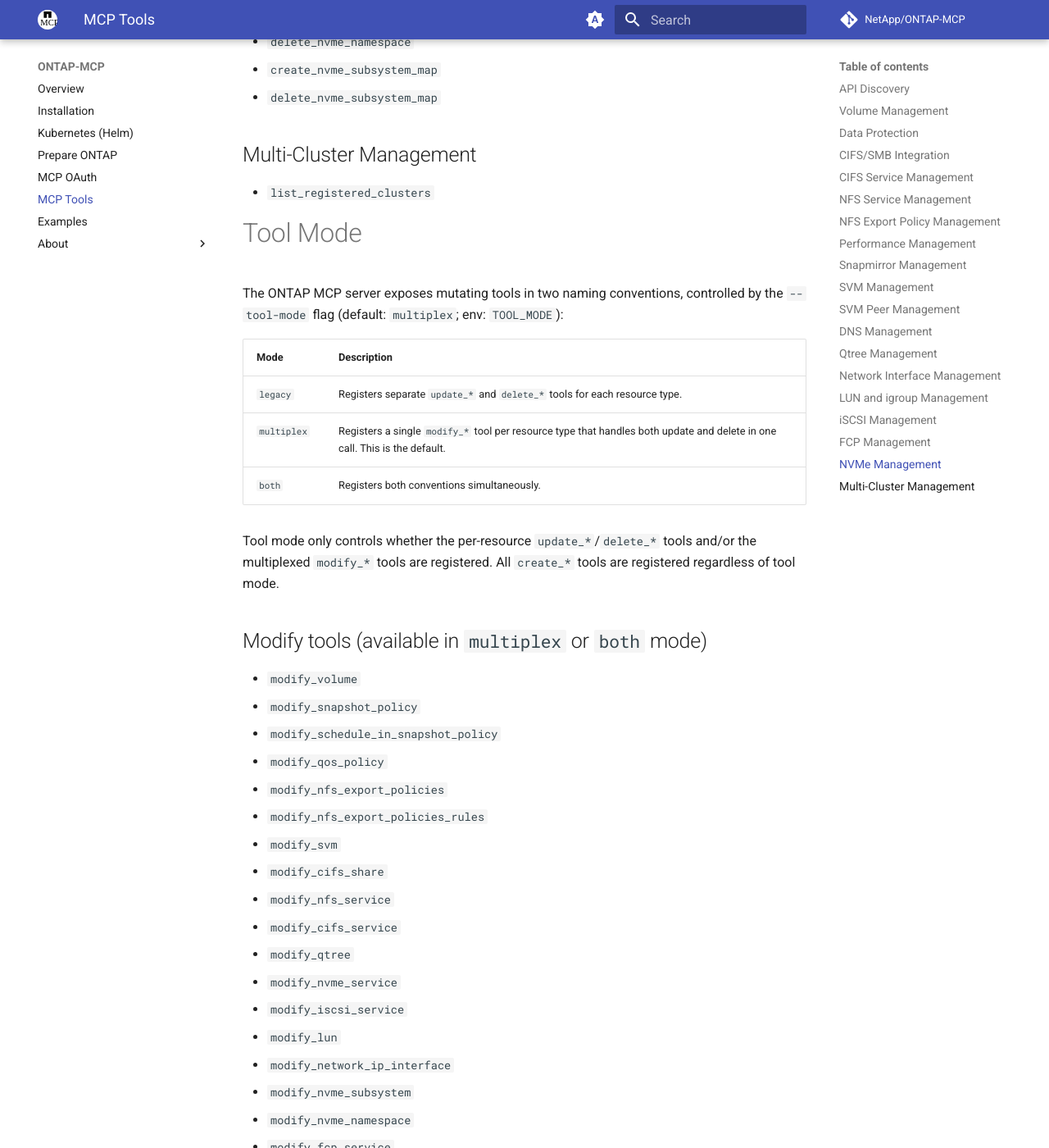
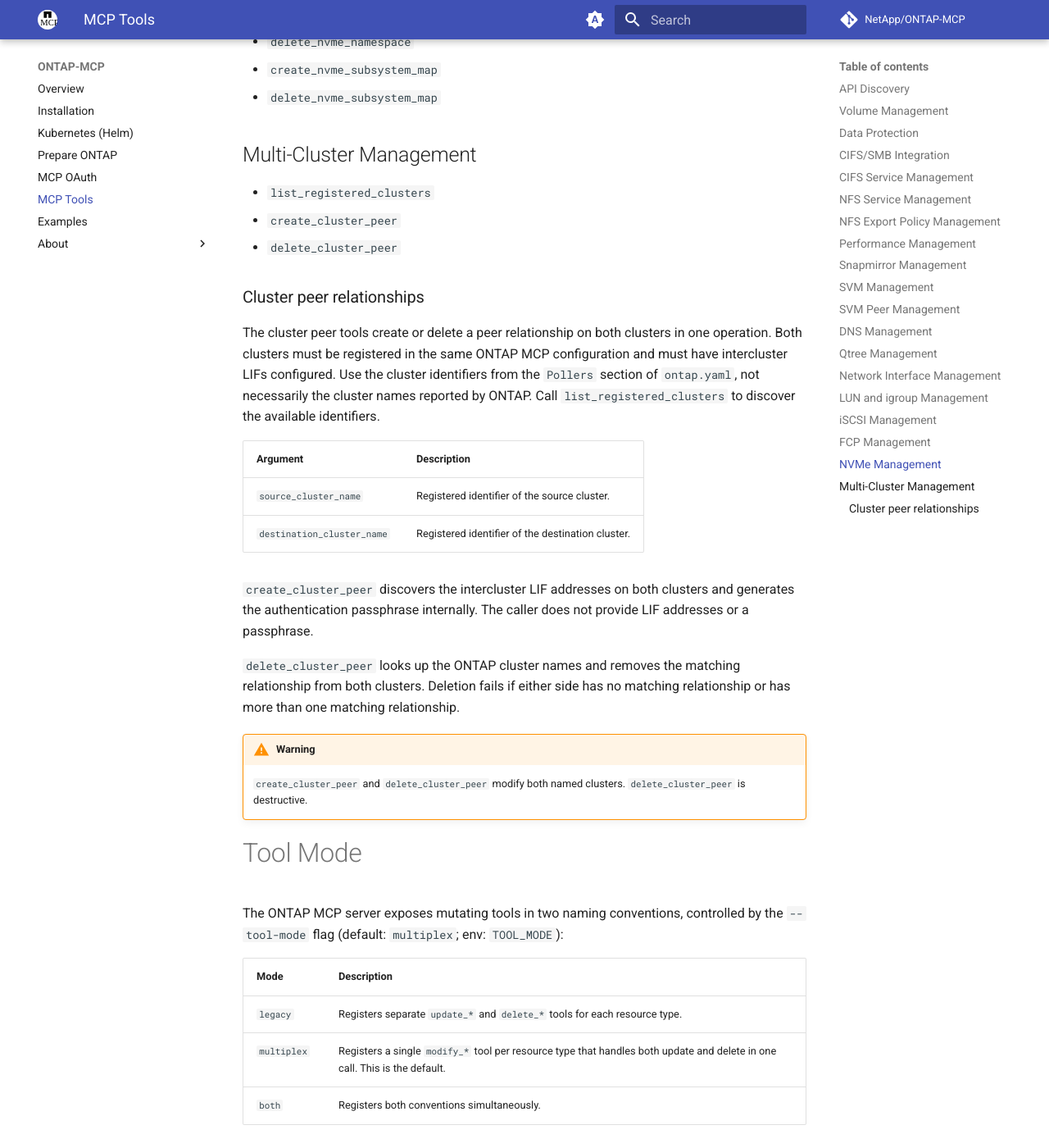
Before and after one commit to NetApp/ontap-mcp, an MkDocs documentation site: the page built from docs/tools.md, in a window 1280 px wide and 1400 px high, scrolled down 5057 px. Shown: the whole window at 82% size. Built offline with MkDocs 1.6.1 and Material for MkDocs 9.7.7, drawn with Linux system fonts in a browser that asks for light colours; comment, search, counter and statistics services are not loaded; the version menu is left out.

Commit message:
feat: added docs

```diff
--- a/docs/tools.md
+++ b/docs/tools.md
@@ -155,6 +155,25 @@ To respond with `application/json` instead of `text/event-stream` (e.g. behind g
 ## Multi-Cluster Management
 
 - `list_registered_clusters`
+- `create_cluster_peer`
+- `delete_cluster_peer`
+
+### Cluster peer relationships
+
+The cluster peer tools create or delete a peer relationship on both clusters in one operation. Both clusters must be registered in the same ONTAP MCP configuration and must have intercluster LIFs configured. Use the cluster identifiers from the `Pollers` section of `ontap.yaml`, not necessarily the cluster names reported by ONTAP. Call `list_registered_clusters` to discover the available identifiers.
+
+| Argument | Description |
+|----------|-------------|
+| `source_cluster_name` | Registered identifier of the source cluster. |
+| `destination_cluster_name` | Registered identifier of the destination cluster. |
+
+`create_cluster_peer` discovers the intercluster LIF addresses on both clusters and generates the authentication passphrase internally. The caller does not provide LIF addresses or a passphrase.
+
+`delete_cluster_peer` looks up the ONTAP cluster names and removes the matching relationship from both clusters. Deletion fails if either side has no matching relationship or has more than one matching relationship.
+
+!!! warning
+
+	`create_cluster_peer` and `delete_cluster_peer` modify both named clusters. `delete_cluster_peer` is destructive.
 
 # Tool Mode
 
```
Also changed, not shown: docs/examples.md (+20 -0 lines).
